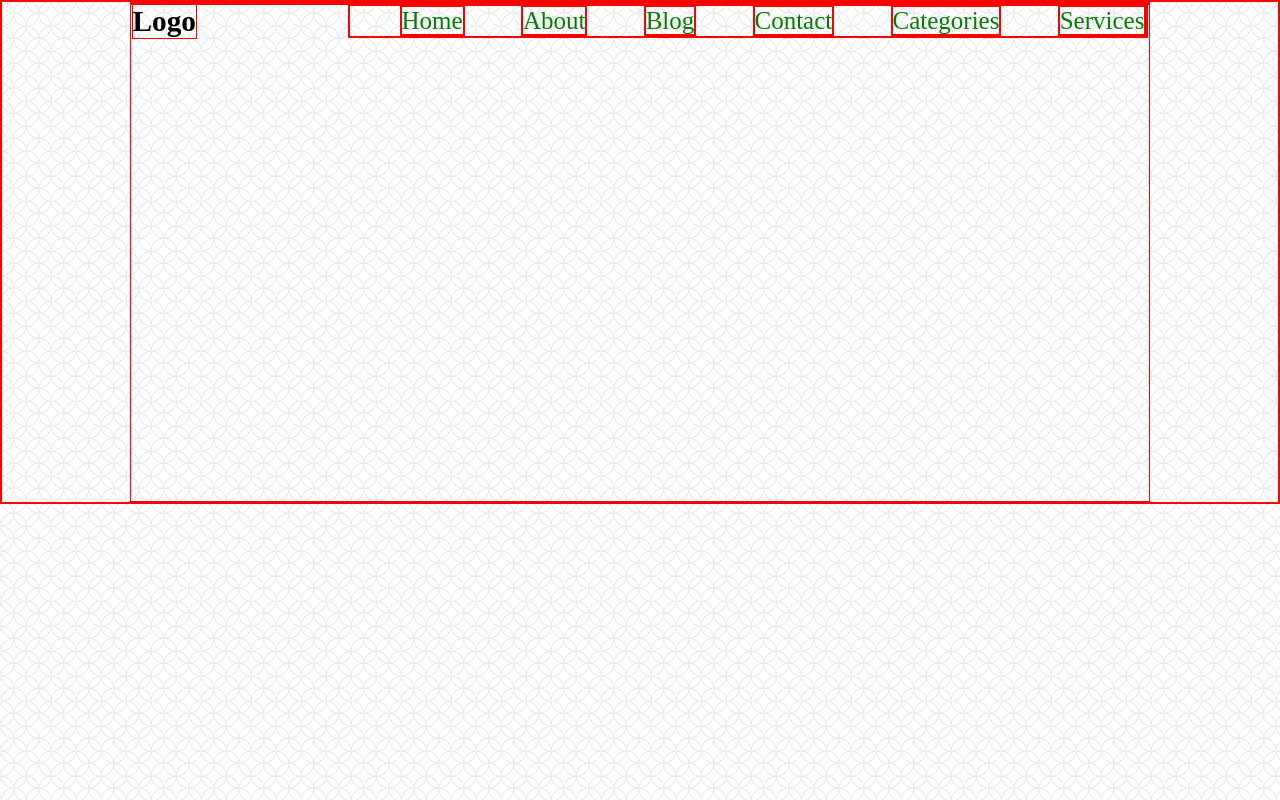
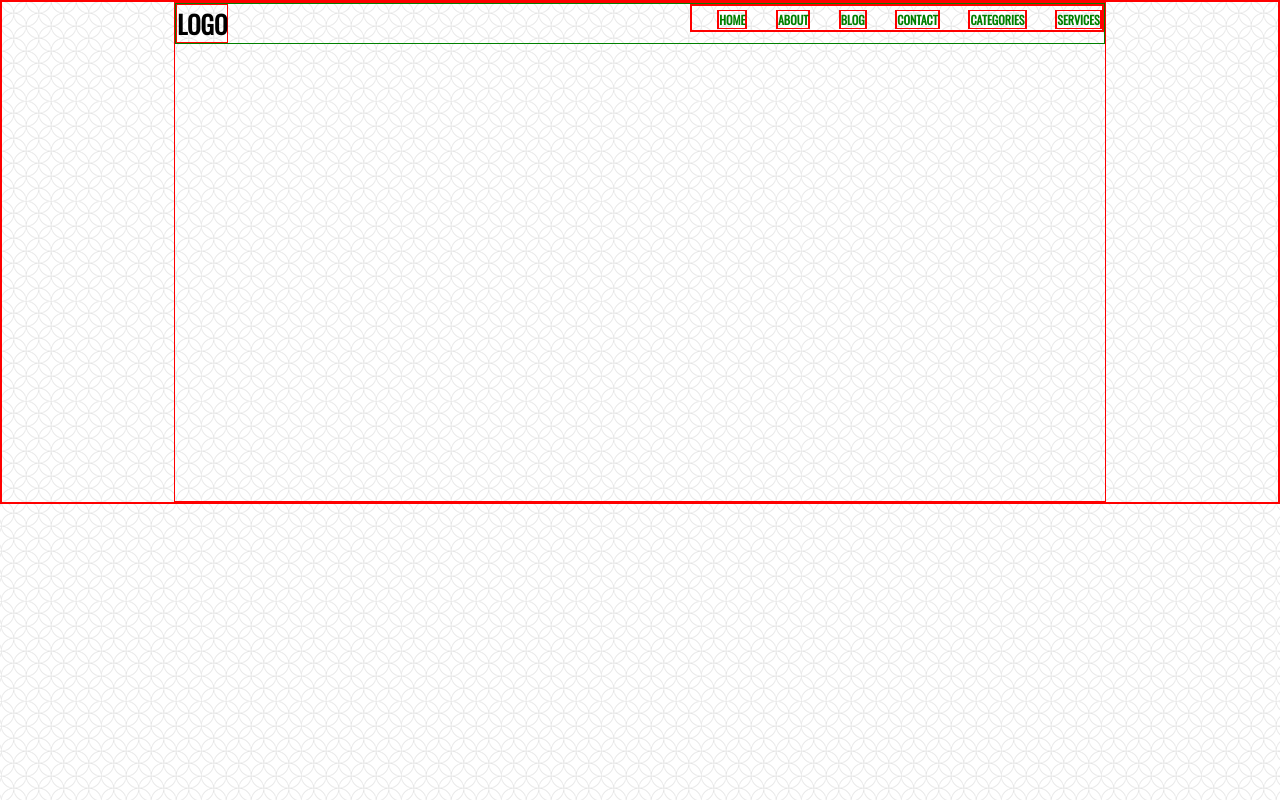
Before and after one commit to travzforall/myDreamWebsite, a plain HTML site: page index.html in a window 1280 px wide. Drawn offline with nearby package versions, Linux system fonts and the light colour scheme.

Commit message:
Changes to the navbar

```diff
--- a/css/style.css
+++ b/css/style.css
@@ -7,10 +7,11 @@
 
 html {
   background: url("../images/light.png");
+  font-family: 'Oswald', sans-serif;
 }
 
 .main-container {
-  width: 80%;
+  width: 73%;
   margin: 0 auto;
   height: 500px;
 }
@@ -18,16 +19,27 @@ html {
 
 
 nav {
-  font-size: 25px;
+  text-transform: uppercase;
+  border: 1px solid green;
+}
+
+nav::after {
+  content: "";
+  display: table;
+  clear: both;
+
 }
 
 nav h3 {
   float: left;
+  font-size: 25px;
 }
 
 nav li {
   display: inline-block;
-  margin-left: 50px;
+  margin-left: 25px;
+  font-weight: bolder;
+  font-size: 12px;
 }
 
 nav a {
--- a/index.html
+++ b/index.html
@@ -6,6 +6,7 @@
   <meta http-equiv="X-UA-Compatible" content="ie=edge">
   <title>My Dream Site</title>
   <link rel="stylesheet" href="css/style.css">
+  <link href="https://fonts.googleapis.com/css?family=Oswald" rel="stylesheet">
 </head>
 <body>
   <div class="main-container">
```
